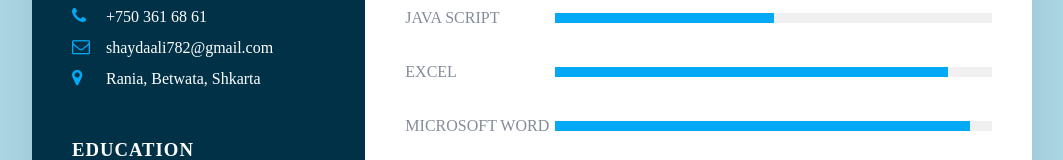
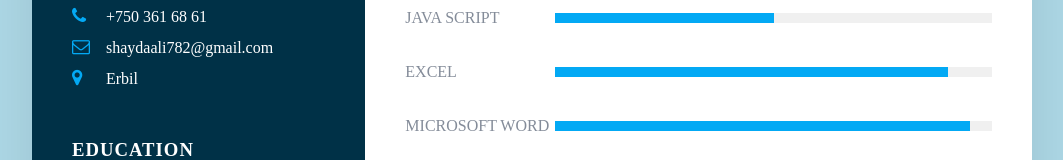
Before and after one commit to RamyarGroup/shaydacv.io, a plain HTML site: page index.html in a window 1280 px wide. Shown: the part 475-635 px from the top of the page, without its empty margins (108-1171 px from the left). Drawn offline with Linux system fonts and the light colour scheme; a web font is replaced by a local one.

Commit message:
Update index.html

```diff
--- a/index.html
+++ b/index.html
@@ -35,7 +35,7 @@
 
                 <li>
                     <span class="icon"><i class="fa fa-map-marker" aria-hidden="true"></i></span>
-                    <span class="text">Rania, Betwata, Shkarta</span>
+                    <span class="text">Erbil</span>
                 </li>
               </ul>
           </div>
```
